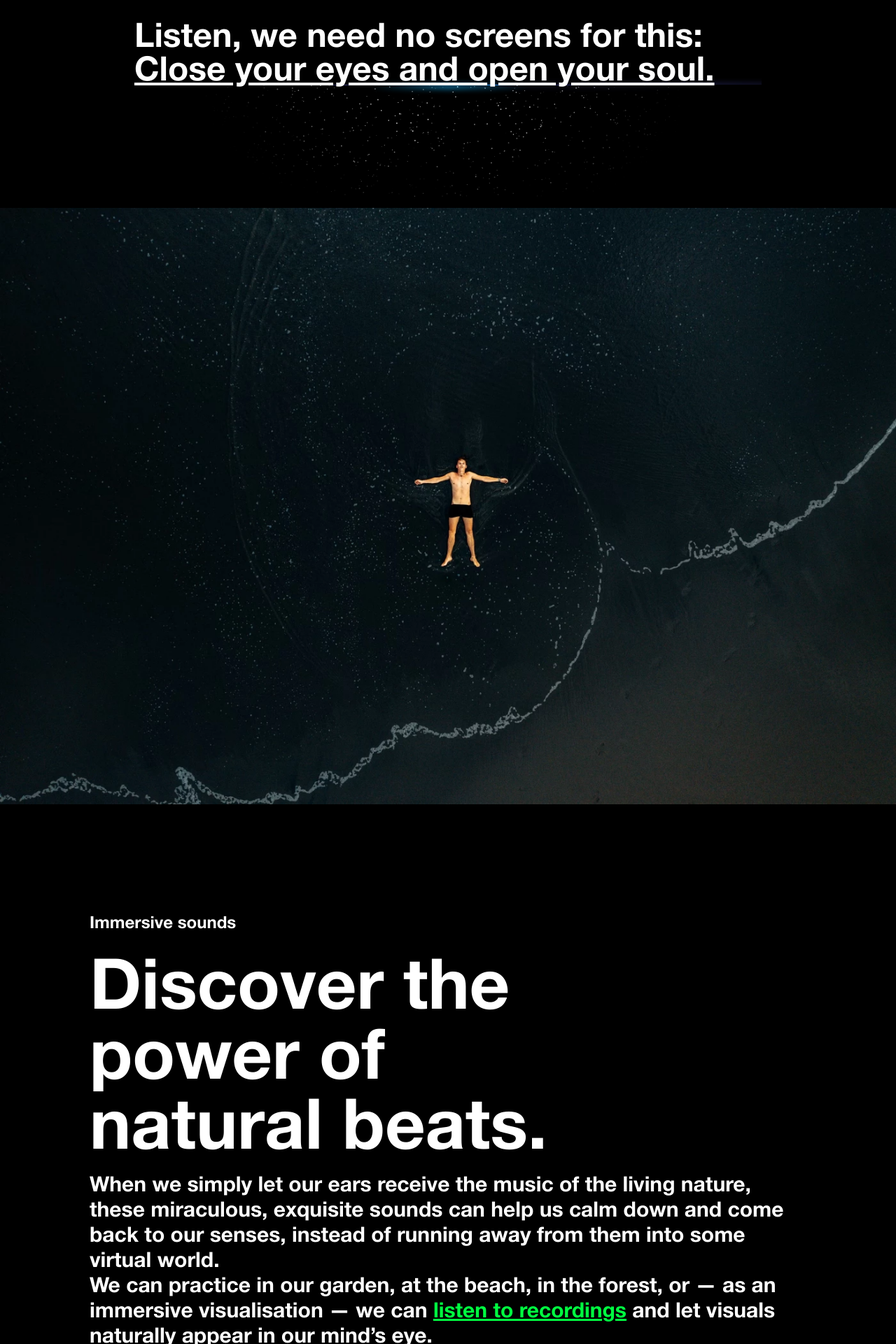
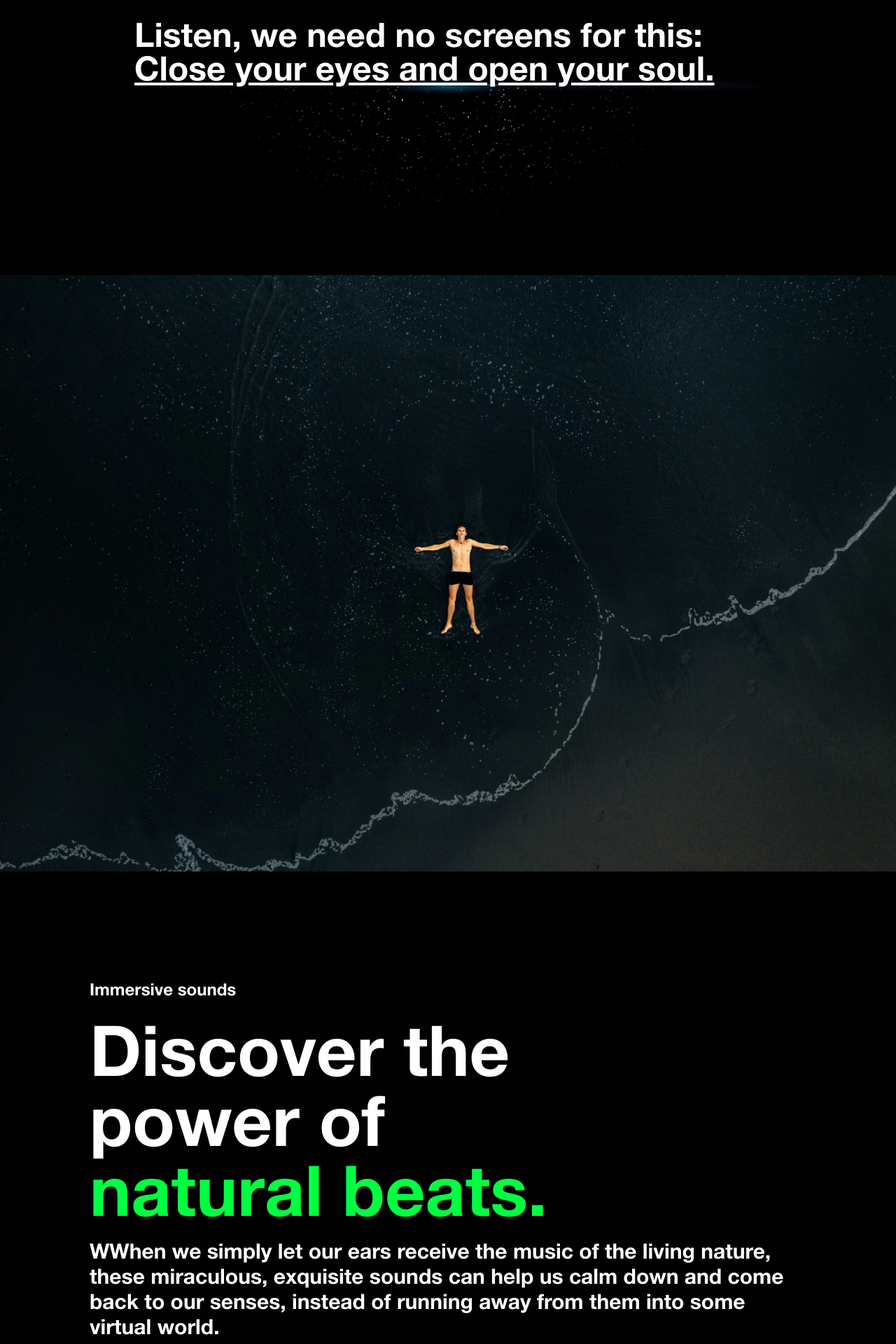
Before and after one commit to czorzini/inner-vision-pro, a Next.js app: page / in a window 1280 px wide. Shown: the part 1140-3060 px from the top of the page at 70% size. Built offline with nearby package versions, Linux system fonts and the light colour scheme.

Commit message:
Add Updates

```diff
--- a/app/layout.js
+++ b/app/layout.js
@@ -3,7 +3,7 @@ import Providers from '../components/Providers'
 
 
 export const metadata = {
-  title: 'Inner Vision',
+  title: 'Inner Vision Pro',
   description: 'Tune in to reality',
 }
 
--- a/components/DiscoverSection.jsx
+++ b/components/DiscoverSection.jsx
@@ -16,9 +16,9 @@ const DiscoverSection = () => {
             <div className='max-w-7xl mx-auto w-full p-4 mt-10'>
                 <div className="max-w-5xl mx-auto mt-10 md:my-24 flex flex-col gap-3 md:gap-5">
                     <div className="text-base md:text-xl lg:text-2xl">Immersive sounds</div>
-                    <div className="max-w-3xl font-bold text-5xl md:text-7xl lg:text-[100px] lg:leading-[100px]">Discover the power of natural beats.</div>
+                    <div className="max-w-3xl font-bold text-5xl md:text-7xl lg:text-[100px] lg:leading-[100px]">Discover the power of <span className="text-alpha">natural beats.</span></div>
                     <p className='text-lg md:text-2xl lg:text-3xl'>
-                        When we simply let our ears receive the music of the living nature, these miraculous, exquisite sounds can help us calm down and come back to our senses, instead of running away from them into some virtual world. <br />We can practice in our garden, at the beach, in the forest, or — as an immersive visualisation — we can <Link href={`https://earth.fm`} target="_blank" className="text-alpha underline">listen to recordings</Link> and let visuals naturally appear in our mind’s eye.
+                        WWhen we simply let our ears receive the music of the living nature, these miraculous, exquisite sounds can help us calm down and come back to our senses, instead of running away from them into some virtual world. <br />We can practice in our garden, at the beach, in the forest, or — as an immersive visualisation — <Link href={`https://earth.fm`} target="_blank" className="underline">listen to these recordings</Link> and let visuals naturally appear in our mind’s eye.
                     </p>
                 </div>
             </div>
--- a/components/FooterSection.jsx
+++ b/components/FooterSection.jsx
@@ -11,14 +11,13 @@ const FooterSection = () => {
             <div className="w-full bg-[#FFF2F0] text-black">
                 <div className='max-w-5xl mx-auto w-full px-4 py-12 md:py-20 flex flex-col md:flex-row md:justify-between md:items-center gap-6'>
                     <div className="flex flex-col gap-1 md:gap-4">
-                        <div className="text-lg md:text-2xl lg:text-3xl">Earth.fm</div>
                         <div className="max-w-3xl font-bold text-3xl md:text-4xl lg:text-5xl">Listen to nature sounds,<br /> Fall in love with the Earth.</div>
                         <Link href={`https://earth.fm/about-us`} target="_blank" className="text-xl text-beta hover:text-beta/70 transition-all duration-300">Learn more</Link>
                     </div>
                     <div><Link href={`https://earth.fm`} target="_blank" className="bg-beta flex-shrink-0 text-white px-8 py-3 rounded-lg hover:bg-beta/80 transition-all duration-300">Joins the family</Link></div>
                 </div>
             </div>
-            <div className="w-full bg-[#FFF2F0] text-black border-t border-beta/50">
+            <div className="w-full bg-[#FFF2F0] text-black border-t border-beta/50 font-normal font-sans">
                 <div className='max-w-7xl mx-auto w-full px-4 pt-12 pb-28 md:pb-36 grid sm:grid-col-8 lg:grid-cols-4 gap-2 sm:gap-3'>
                     <Link className="sm:col-span-2 lg:col-span-1 mb-4" href={`https://earth.fm/`} target="_blank"><Image className='hover:scale-105 transition-all duration-300 hover:drop-shadow-md' src={'/image/earth.fm.svg'} height={35} width={160} alt='earth.fm' /></Link>
                     <ul className="list-none flex flex-col gap-2 sm:gap-3">
--- a/components/IntroducingSection.jsx
+++ b/components/IntroducingSection.jsx
@@ -52,13 +52,13 @@ const IntroducingSection = () => {
                             <div className="flex flex-col w-full items-center gap-1">
                                 <div className="md:text-lg text-center">More than</div>
                                 <div className="w-full font-bold text-4xl sm:text-6xl md:text-7xl xl:text-[100px] xl:leading-[100px] flex justify-center items-end gap-2"><span className="text-alpha">800 </span> <span className="text-3xl sm:text-5xl xl:text-7xl"> recordings</span></div>
-                                <div className="md:text-lg text-center">from hundreds of field recordists<br /> around the world</div>
+                                <div className="md:text-lg text-center">from hundreds of field recordists<br /> around the world.</div>
                             </div>
                             <div className="flex flex-col w-full items-center gap-1">
                                 <div className="md:text-lg text-center">And</div>
                                 <div className="w-full font-bold text-4xl sm:text-6xl md:text-7xl xl:text-[100px] xl:leading-[100px] flex justify-center items-end gap-2"><span className="text-alpha">0 </span> <span className="text-3xl sm:text-5xl xl:text-7xl"> profit</span></div>
                                 <div className="md:text-lg text-center">we are a registered charity,<br />
-                                    access to nature is a human right</div>
+                                    access to nature is a human right.</div>
                             </div>
                         </div>
                         <div className="flex justify-center items-center px-4 md:px-10 py-5 md:py-16">
--- a/components/ReDiscoverSection.jsx
+++ b/components/ReDiscoverSection.jsx
@@ -1,4 +1,5 @@
 import Image from 'next/image'
+import Link from 'next/link'
 import React from 'react'
 
 const ReDiscoverSection = () => {
@@ -7,12 +8,12 @@ const ReDiscoverSection = () => {
             <div className='max-w-7xl mx-auto w-full p-4 mt-0 mb-12 md:my-16'>
                 <div className="max-w-5xl mx-auto flex flex-col gap-3 md:gap-5">
                     <div className="text-base md:text-xl lg:text-2xl">Rediscover listening</div>
-                    <div className="max-w-3xl font-bold text-5xl md:text-7xl lg:text-[100px] lg:leading-[100px]">Nature sounds. <br />Can u listen?</div>
+                    <div className="max-w-3xl font-bold text-5xl md:text-7xl lg:text-[100px] lg:leading-[100px]">Nature sounds. <br /><span className='text-alpha'>Can u listen?</span></div>
                     <p className='text-lg md:text-2xl lg:text-3xl'>
-                        How about this? Instead of spending thousands of dollars on more screens to glue to your face, you can take some time right now to <span className='text-alpha'>pause, listen, and be amazed.</span>
+                        How about this? Instead of spending thousands of dollars on more screens to glue to your face, you can take some time right now to <Link href="https://earth.fm/playlists/forests" target="_blank" className='underline'>pause, listen, and be amazed.</Link>
                     </p>
                     <p className='text-lg md:text-2xl lg:text-3xl'>
-                        It’s a truly radical act. Not instragrammable, but extremely rewarding: by coming back to our senses we feel more spacious, more relaxed, we can sleep better.
+                        It’s a truly radical act. Not instragrammable, but extremely rewarding: by regularly coming back to our senses we feel more spacious, more relaxed, we can sleep better.
                     </p>
                 </div>
             </div>
--- a/components/TuneRealitySection.jsx
+++ b/components/TuneRealitySection.jsx
@@ -1,12 +1,16 @@
 'use client'
 import Image from 'next/image'
-import Link from 'next/link'
-import React, { useContext } from 'react'
+import React, { useContext, useEffect, useState } from 'react'
 import { AppContext } from "./Providers";
 import { SparklesCore } from "../components/ui/sparkles"
 
 const TuneRealitySection = () => {
     const { isPlayerReady, setIsPlayerReady } = useContext(AppContext);
+    const [ready, setReady] = useState(false);
+
+    useEffect(() => {
+        setReady(true)
+    }, [])
 
     return (
         <>
@@ -16,17 +20,13 @@ const TuneRealitySection = () => {
                     <div className="text-lg sm:text-2xl md:text-4xl lg:text-5xl">
                         Go beyond VR, AR, and all the mixed reality stuff.
                     </div>
-                    {/* <div className="text-lg sm:text-2xl md:text-4xl lg:text-5xl">
-                        Listen, we need no screens for this: <br /><span onClick={() => setIsPlayerReady(true)} className='underline cursor-pointer'>Close your eyes and open your soul.</span>
-                    </div> */}
+
                     <div className="h-auto w-full bg-black flex flex-col overflow-hidden rounded-md">
                         <div className="text-lg sm:text-2xl md:text-4xl lg:text-5xl relative z-20">
                             Listen, we need no screens for this: <br /><span onClick={() => setIsPlayerReady(true)} className='underline cursor-pointer'>Close your eyes and open your soul.</span>
                         </div>
-                        {/* <h1 className="md:text-7xl text-3xl lg:text-9xl font-bold text-center text-white relative z-20">
-                            Aceternity
-                        </h1> */}
-                        <div className="w-[70vw] mx-auto h-16 sm:h-40 relative">
+
+                        <div className="w-[50vw] mx-auto h-20 sm:h-64 relative">
                             {/* Gradients */}
                             <div className="absolute inset-x-20 top-0 bg-gradient-to-r from-transparent via-indigo-500 to-transparent h-[2px] w-3/4 left-1/2 blur-sm" />
                             <div className="absolute inset-x-20 top-0 bg-gradient-to-r from-transparent via-indigo-500 to-transparent h-px w-3/4 left-1/2 -translate-x-1/2" />
@@ -34,14 +34,14 @@ const TuneRealitySection = () => {
                             <div className="absolute inset-x-60 top-0 bg-gradient-to-r from-transparent via-sky-500 to-transparent h-px w-1/4 left-1/2 -translate-x-1/2" />
 
                             {/* Core component */}
-                            <SparklesCore
+                            {ready && <SparklesCore
                                 background="transparent"
                                 minSize={0.4}
                                 maxSize={1}
                                 particleDensity={1200}
                                 className="w-full h-full"
                                 particleColor="#FFFFFF"
-                            />
+                            />}
 
                             {/* Radial Gradient to prevent sharp edges */}
                             <div className="absolute inset-0 w-full h-full bg-black [mask-image:radial-gradient(350px_200px_at_top,transparent_20%,white)]"></div>
```
